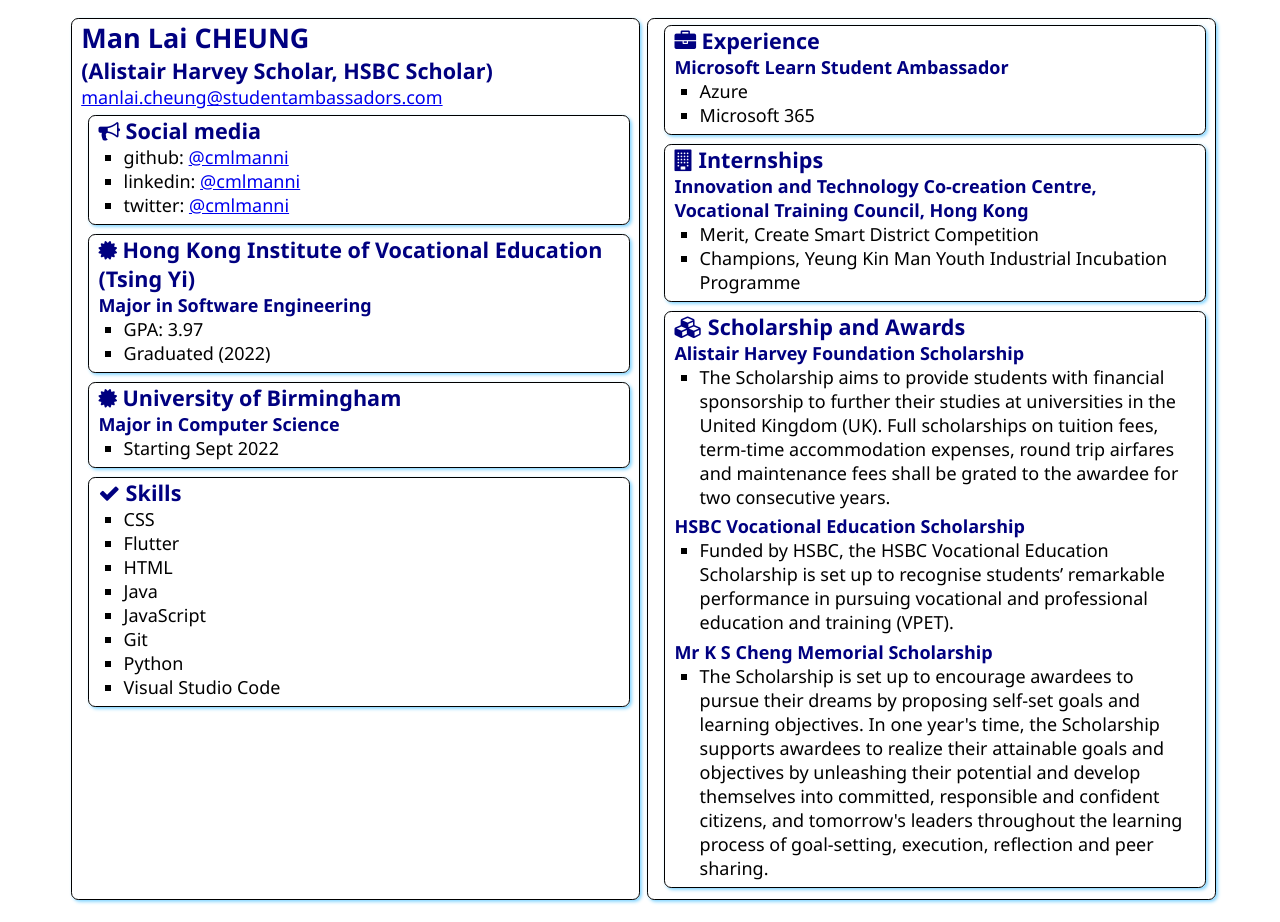
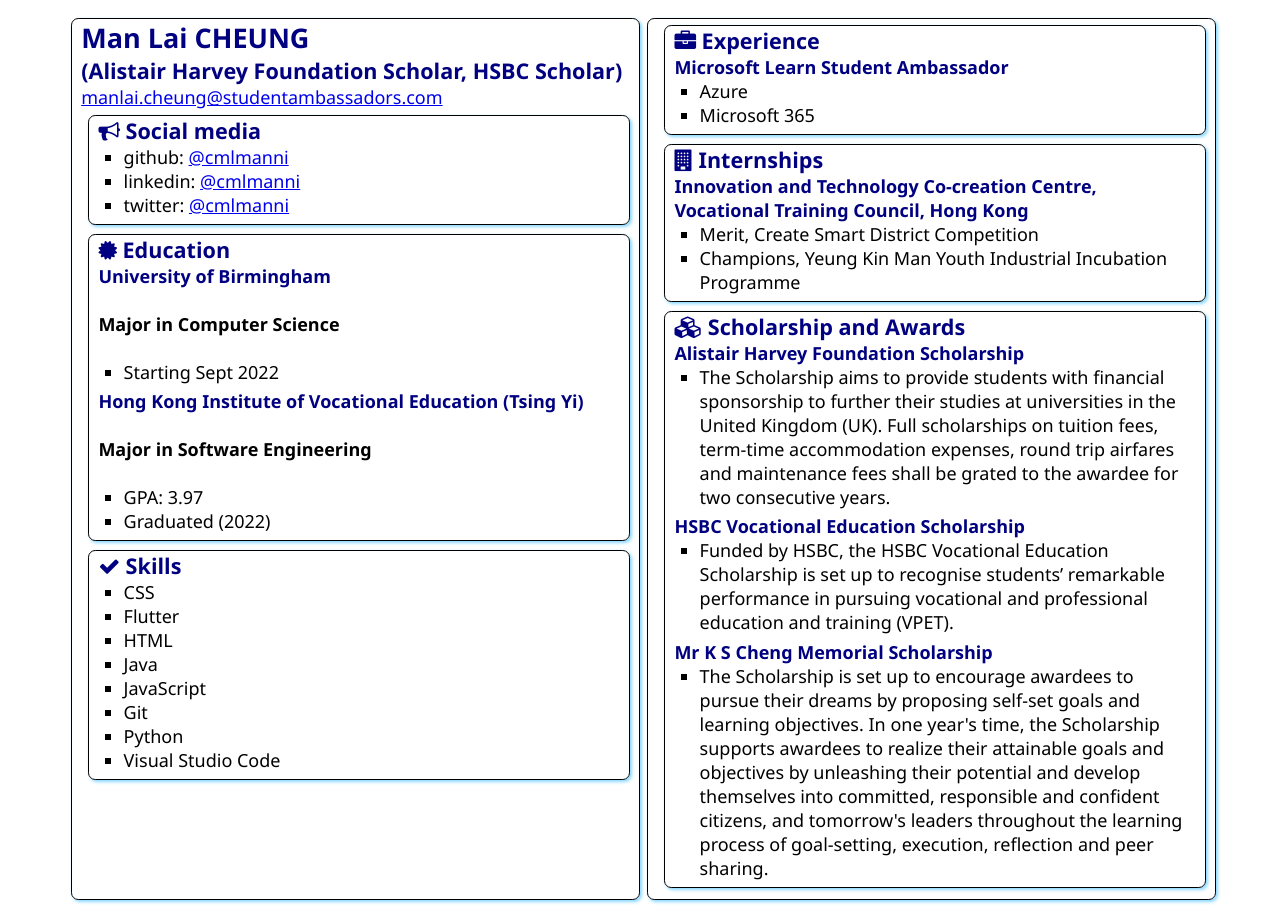
Before and after one commit to cmlmanni/SATechnicalOnboarding, a plain HTML site: page src/index.html in a window 1280 px wide. Drawn offline with Linux system fonts and the light colour scheme.

Commit message:
Update index.html

```diff
--- a/src/index.html
+++ b/src/index.html
@@ -15,7 +15,7 @@
     <main>
         <article class="box">
             <h1>Man Lai CHEUNG</h1>
-            <h2>(Alistair Harvey Scholar, HSBC Scholar)</h2>
+            <h2>(Alistair Harvey Foundation Scholar, HSBC Scholar)</h2>
             <div><a href="mailto:manlai.cheung@studentambassadors.com">manlai.cheung@studentambassadors.com</a></div>
 
             <section class="box">
@@ -34,27 +34,23 @@
                 <div class="education">
                     <h2>
                         <i class="fa fa-certificate" aria-hidden="true"></i>
-                        Hong Kong Institute of Vocational Education (Tsing Yi)
+                        Education
                     </h2>
-                    <h3>Major in Software Engineering</h3>
+                    <h3>University of Birmingham</h3>
+                    <h4>Major in Computer Science</h4>
+                    <ul>
+                        <li>Starting Sept 2022</li>
+                    </ul>
+
+                    <h3>Hong Kong Institute of Vocational Education (Tsing Yi)</h3>
+                    <h4>Major in Software Engineering</h4>
                     <ul>
                         <li>GPA: 3.97</li>
                         <li>Graduated (2022)</li>
                     </ul>
                 </div>
             </section>
-            <section class="box">
-                <div class="education">
-                    <h2>
-                        <i class="fa fa-certificate" aria-hidden="true"></i>
-                        University of Birmingham
-                    </h2>
-                    <h3>Major in Computer Science</h3>
-                    <ul>
-                        <li>Starting Sept 2022</li>
-                    </ul>
-                </div>
-            </section>
+
             <section class="box">
                 <h2>
                     <i class="fa fa-check" aria-hidden="true"></i>
```
